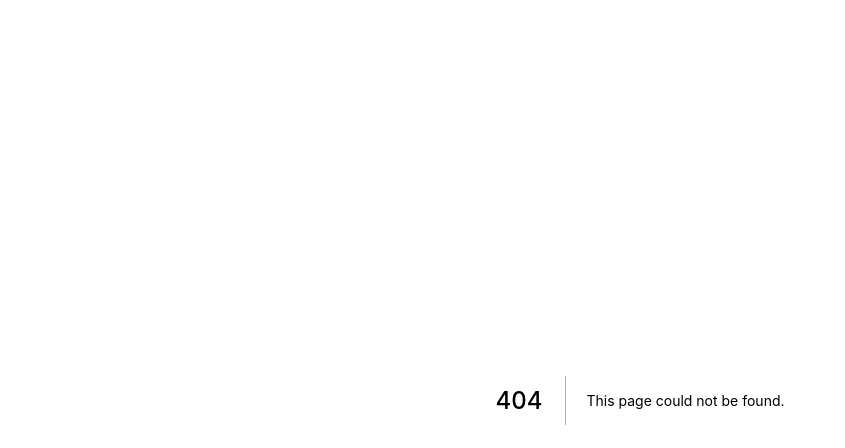
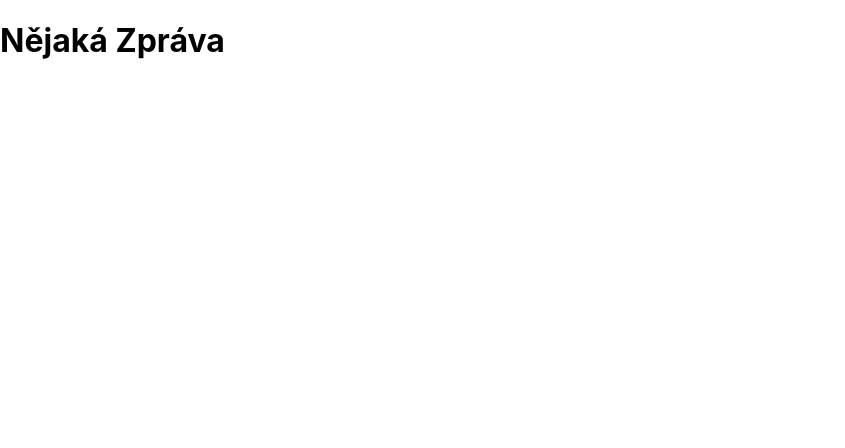
Before and after one commit to ASTONCAT/nextjs-course, a Next.js app: page /news/nejaka-zprava in a window 1280 px wide. Before the commit this address had no page. Shown: the top 448 px of the page, without its empty margins (0-845 px from the left). Built offline with nearby package versions, Linux system fonts and the light colour scheme.

Commit message:
Adding Nested Pages/Paths

```diff
--- /dev/null
+++ b/pages/news/nejaka-zprava.js
@@ -0,0 +1,7 @@
+// our-domain.com/news/nejaka-zprava
+
+function NejakaZprava() {
+	return <h1>Nějaká Zpráva</h1>
+}
+
+export default NejakaZprava
```
Also changed, not shown: pages/news/index.js (renamed from pages/news.js).
